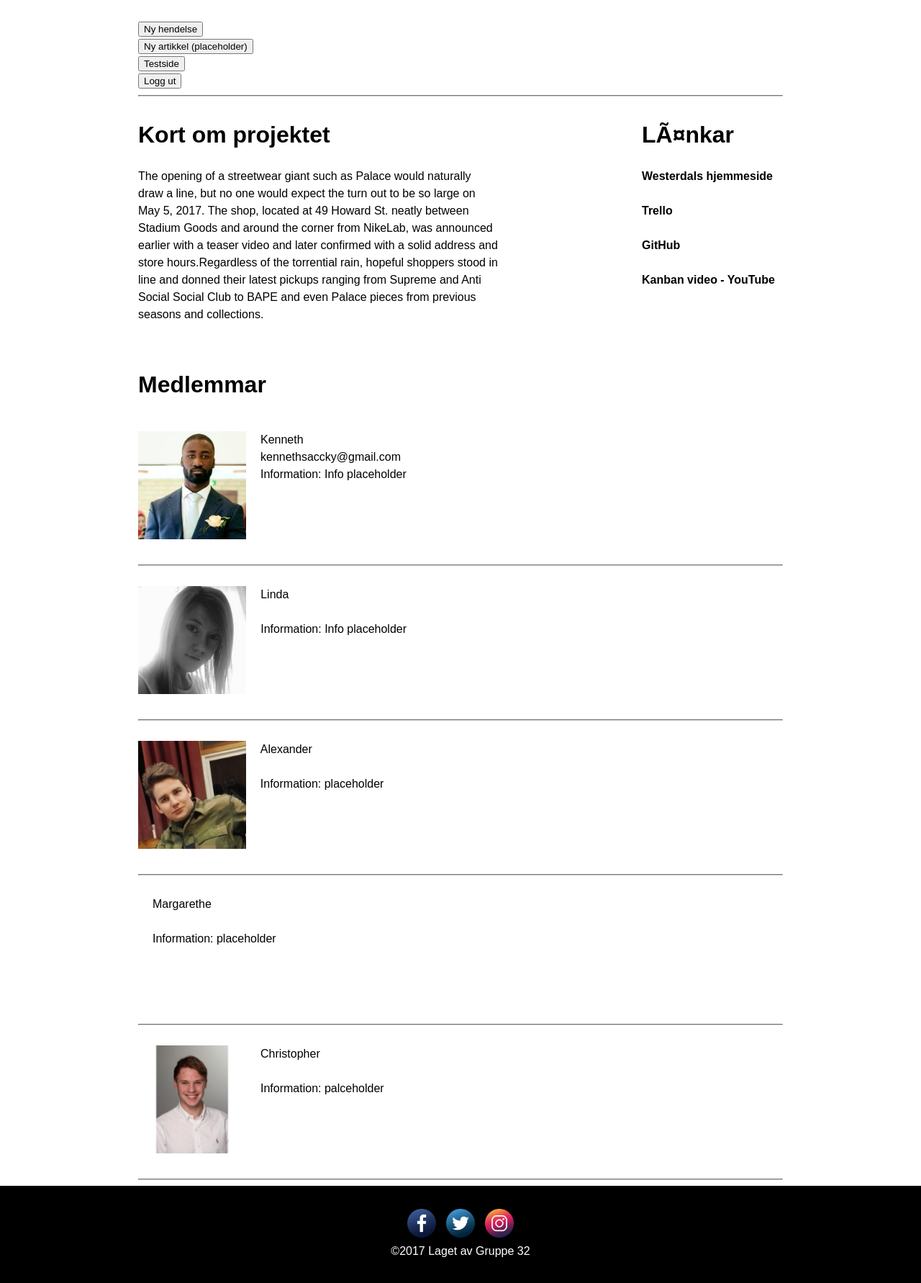
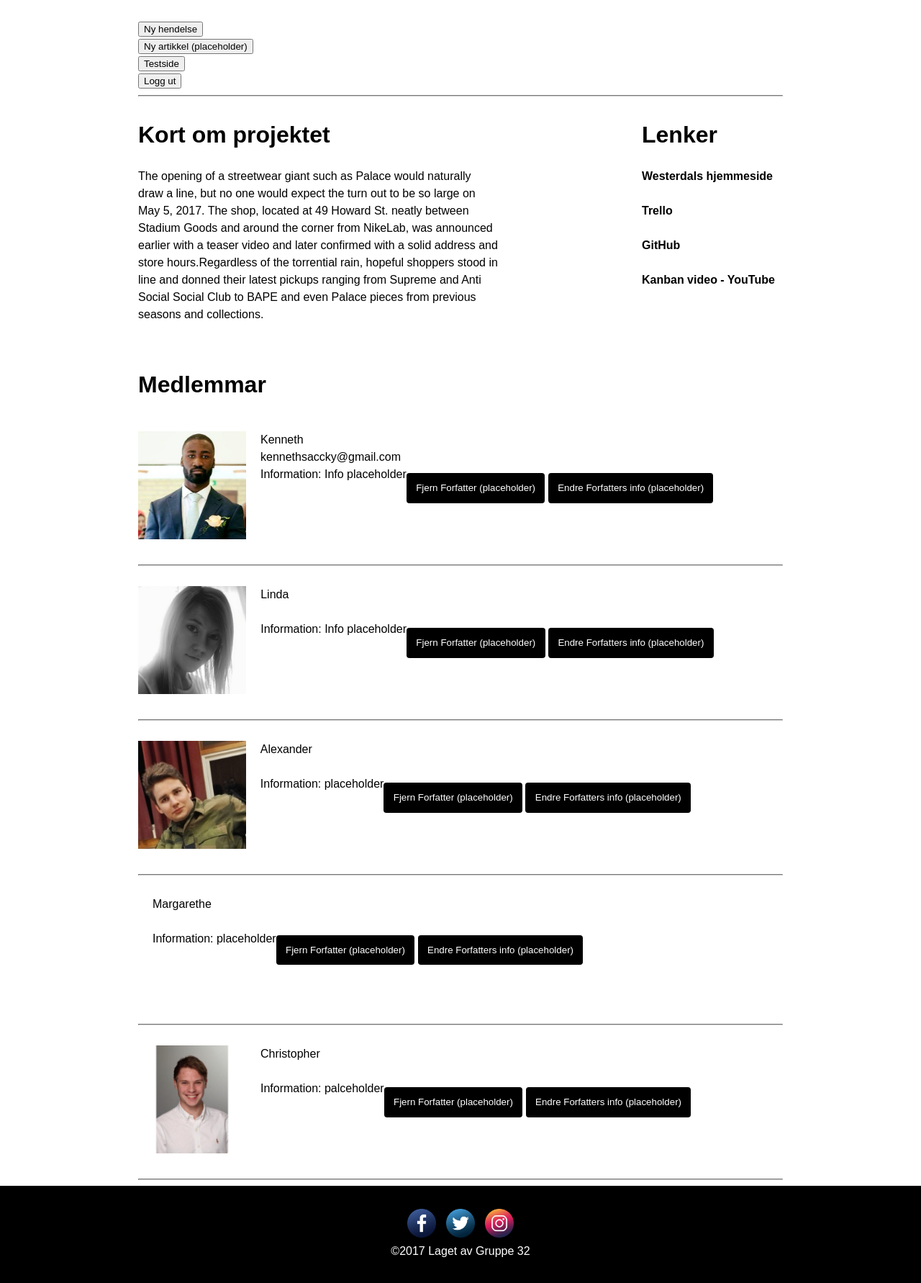
Before and after one commit to saccky/webprojekt-2, a PHP site: page /user.php in a window 1280 px wide. Shown: the part 257-2039 px from the top of the page at 72% size. Run offline with PHP 8.4, Linux system fonts and the light colour scheme; the visitor is signed in with stand-in values (Sample User, id 1); data comes from the database, SQL or seed files in the repository; data that the repository does not hold is empty.

Commit message:
Placeholder knapper

```diff
--- a/author.php
+++ b/author.php
@@ -1,3 +1,7 @@
+<?php
+    session_start();
+?>
+
 <div class="medlemmar">
     <div class="profilbild">
         <img src="<?= $event['author_picture'] ?>">
@@ -9,4 +13,28 @@
         <br>
         Information: <?= $event['author_info'] ?>
     </div>
+
+    <br><br><br>
+    <div class="author-buttons">
+        <?php
+        //hvis fremmednøkkelen er true (ikke er null), legg til knapp
+        if($event['']) //Linke til artikler skrevet av forfatter/ansatt"
+        { ?>
+            <a id="author-article-link" href="author-article.php?id=<?= $event[''] ?>">
+                <button class="author-btn" type="button"> Se Artikler </button>
+            </a>
+        <?php }
+
+        if(isset($_SESSION['use']))
+        { ?>
+            <!--- Sletteknapp --->
+            <a class="author-delete-class" href="delete-author.php?id=<?= $event['id'] ?>">
+                <button class="author-btn" type="button"> Fjern Forfatter (placeholder) </button>
+            </a>
+            <!--- Endreknapp --->
+            <a class="author-edit-class" href="edit-author.php?id=<?= $event['id'] ?>">
+                <button class="author-btn" type="button"> Endre Forfatters info (placeholder) </button>
+            </a>
+        <?php } ?>
+    </div>
 </div>
--- a/main.css
+++ b/main.css
@@ -335,7 +335,7 @@ hr {
 
 /*********************************
 **********************************
-            EVENTCARD
+            CARDS
 **********************************
 *********************************/
 .event-container {
@@ -365,15 +365,15 @@ hr {
     color: black;
     display: inline-block;
 }
-.event-buttons, .article-buttons {
+.event-buttons, .article-buttons, .author-buttons {
     margin: auto;
     bottom: 0;
 }
-.event-buttons *, .article-buttons * {
+.event-buttons *, .article-buttons *, .author-buttons * {
     display: inline;
     text-decoration: none;
 }
-.article-btn, .event-btn {
+.article-btn, .event-btn, .author-btn {
     background-color: black;
     color: white;
     padding: 1em;
@@ -387,34 +387,23 @@ hr {
 
 **********************************
 **********************************/
-
 @media only screen and (max-width: 600px) {
-
-    .search{
+    .search {
         display: none;
     }
-
-    .container{
+    .container {
         flex-direction: column;
-
     }
-
-    .profilinfo img{
-
+    .profilinfo img {
         margin-right: 10px;
     }
-
-    #hidden-link{
+    #hidden-link {
         display: none;
     }
-
     /*.item {
         margin-top: 200px;
     }*/
-
 }
-
-
 /********************************
 ********************************/
 
@@ -427,48 +416,35 @@ hr {
     PROJEKT INFORMATION + LÄNK
 **********************************
 *********************************/
-
-
-
-.container{
+.container {
     flex-direction: row;
     display: inline-flex;
     flex-wrap: wrap;
     justify-content: space-between;
 
 }
-
-.item-1{
+.item-1 {
 max-width: 500px;
     height: auto;
     margin-bottom: 0;
     margin-right: 200px;
 }
-
-
-
-.item-2{
+.item-2 {
     margin-top: 0;
     max-width:  500px;
     margin-bottom: 30px;
     height: auto;
 }
-
-.item a{
+.item a {
     font-weight: bold;
     color: black;
     max-width:  500px;
     text-decoration: none;
 }
-
-.item a:hover{
+.item a:hover {
     color: grey;
     text-decoration: underline;
-
-
-
 }
-
 /********************************
 ********************************/
 
@@ -481,8 +457,7 @@ max-width: 500px;
             PROFIL
 **********************************
 *********************************/
-
-.medlemmar{
+.medlemmar {
    flex-direction: row;
     margin-top: 20px;
     margin-bottom: 20px;
@@ -490,41 +465,29 @@ max-width: 500px;
     flex-wrap: nowrap;
     justify-content: space-between;
 }
-
-.profilbild img{
+.profilbild img {
     max-height: 150px;
     max-width: 100%;
 }
-
-.profilinfo{
+.profilinfo {
     max-width: 500px;
     height: 150px;
     margin-left: 20px;
-
 }
-
-
-
-.profilinfo a{
+.profilinfo a {
     display: inline-flex;
     text-decoration: none;
     color: black;
     /*margin-left: 5px;*/
 }
-
-.profilinfo a:hover{
-
+.rofilinfo a:hover {
     color: black;
     font-weight: bold;
     text-decoration: underline;
 }
-
-.profilinfo a:visited{
-
+.profilinfo a:visited {
     text-decoration: none;
     font-weight: 0;
-
 }
-
 /********************************
 ********************************/
--- a/user.php
+++ b/user.php
@@ -83,7 +83,7 @@
             </div>
 
             <div class="item-2 item">
-                <h1>Länkar</h1>
+                <h1>Lenker</h1>
                 <a href="http://www.westerdals.no" target="_blank">Westerdals hjemmeside</a><br>
                 <a href="https://trello.com/b/8BqHB93W/kreativt-webprosjekt2" target="_blank">Trello</a><br>
                 <a href="https://github.com/saccky/webprojekt-2" target="_blank">GitHub</a><br>
```
Also changed, not shown: article.php (+11 -6 lines). Lines whose indentation alone changed are shown as unchanged.
